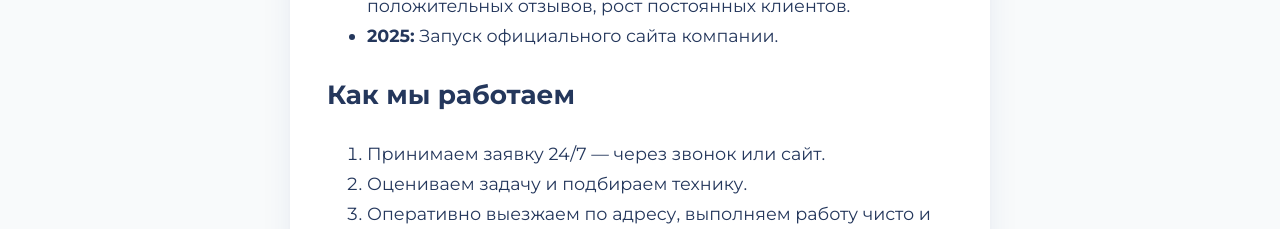
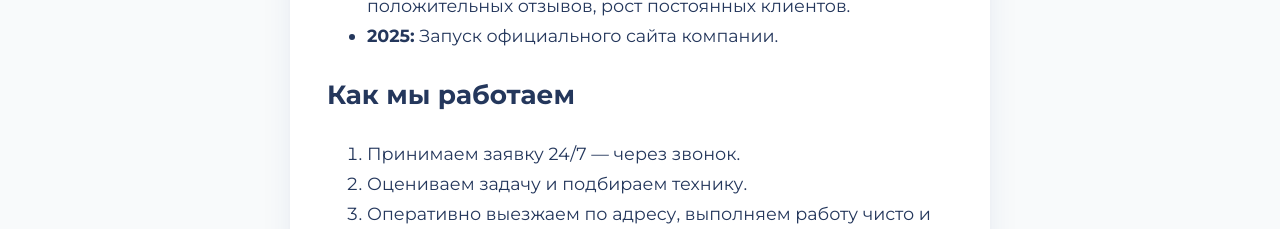
Before and after one commit to Maximka10/zotkin-site, a plain HTML site: page about.html in a window 1280 px wide. Shown: the part 1120-1349 px from the top of the page. Drawn offline with Linux system fonts and the light colour scheme.

Commit message:
Update about.html

```diff
--- a/about.html
+++ b/about.html
@@ -57,7 +57,7 @@
 
       <h2>Как мы работаем</h2>
       <ol>
-        <li>Принимаем заявку 24/7 — через звонок или сайт.</li>
+        <li>Принимаем заявку 24/7 — через звонок.</li>
         <li>Оцениваем задачу и подбираем технику.</li>
         <li>Оперативно выезжаем по адресу, выполняем работу чисто и быстро.</li>
         <li>Всё фиксируется официально, выдаём документы.</li>
```
